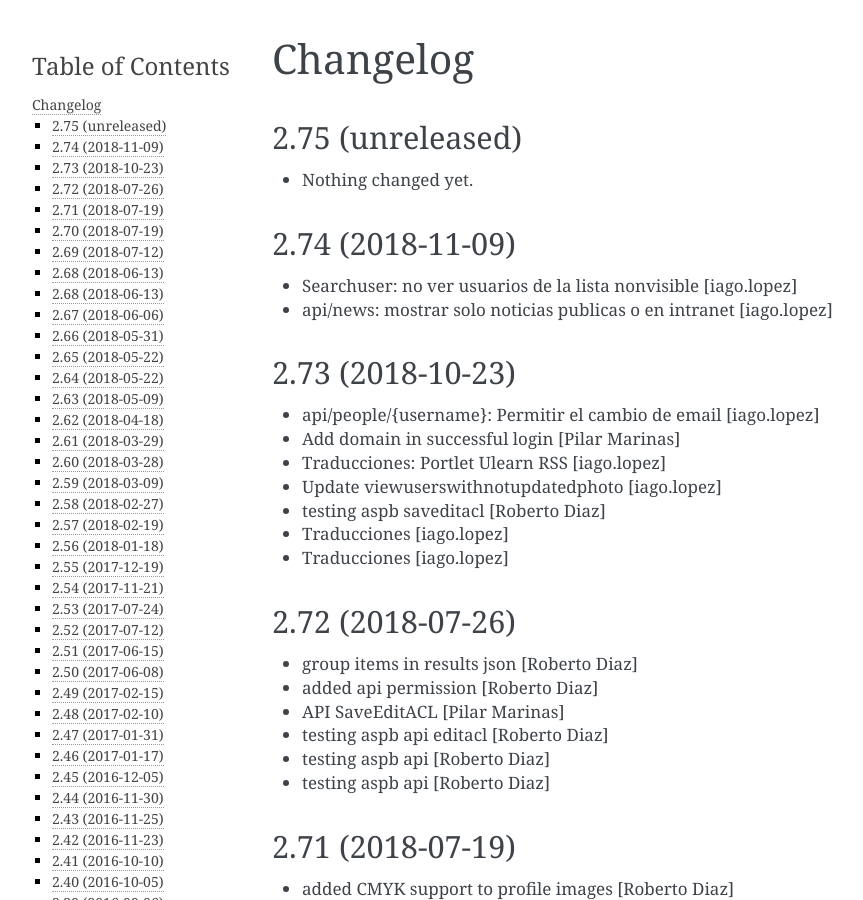
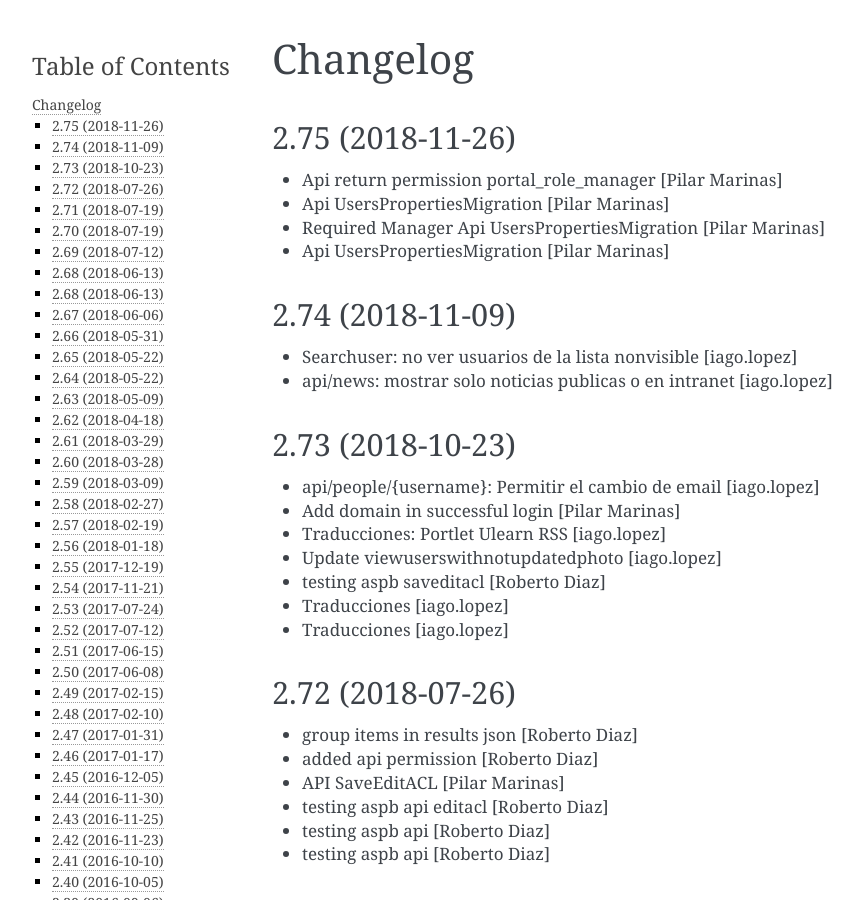
Before and after one commit to UPCnet/ulearn.core, a Sphinx documentation site: the page built from docs/HISTORY.rst, in a window 1280 px wide and 900 px high. Shown: the whole window, without its empty margins (148-1011 px from the left). Built offline with Sphinx 7.4.7, drawn with Linux system fonts in a browser that asks for light colours; pages that are not in the unit, such as notebooks, are missing from menus.

Commit message:
Preparing release 2.75

```diff
--- a/docs/HISTORY.rst
+++ b/docs/HISTORY.rst
@@ -1,11 +1,13 @@
 Changelog
 =========
 
-2.75 (unreleased)
+2.75 (2018-11-26)
 -----------------
 
-- Nothing changed yet.
-
+* Api return permission portal_role_manager [Pilar Marinas]
+* Api UsersPropertiesMigration [Pilar Marinas]
+* Required Manager Api UsersPropertiesMigration [Pilar Marinas]
+* Api UsersPropertiesMigration [Pilar Marinas]
 
 2.74 (2018-11-09)
 -----------------
--- a/setup.py
+++ b/setup.py
@@ -1,7 +1,7 @@
 from setuptools import setup, find_packages
 import os
 
-version = '2.75.dev0'
+version = '2.75'
 
 README = open('README.rst').read()
 HISTORY = open(os.path.join('docs', 'HISTORY.rst')).read()
```
